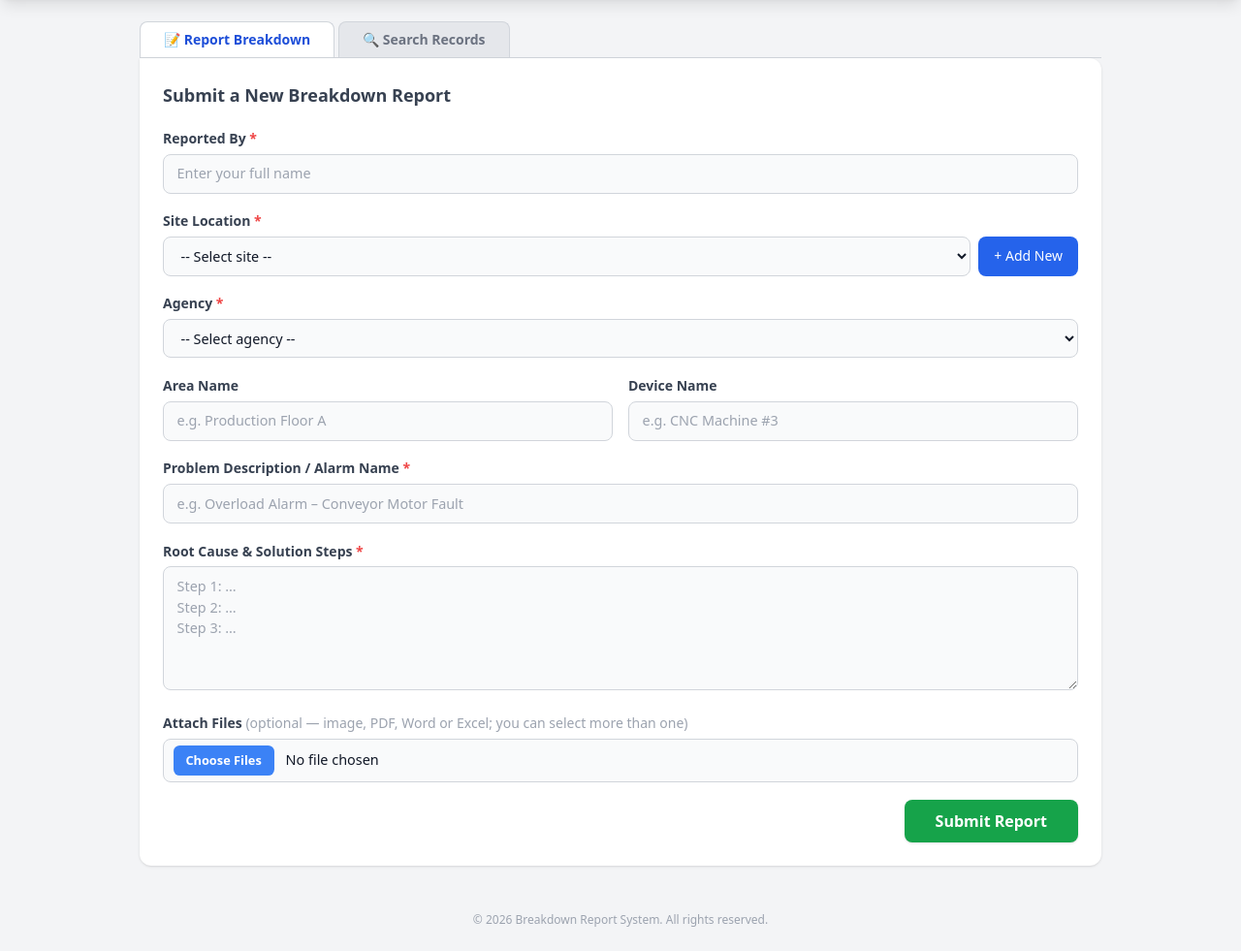
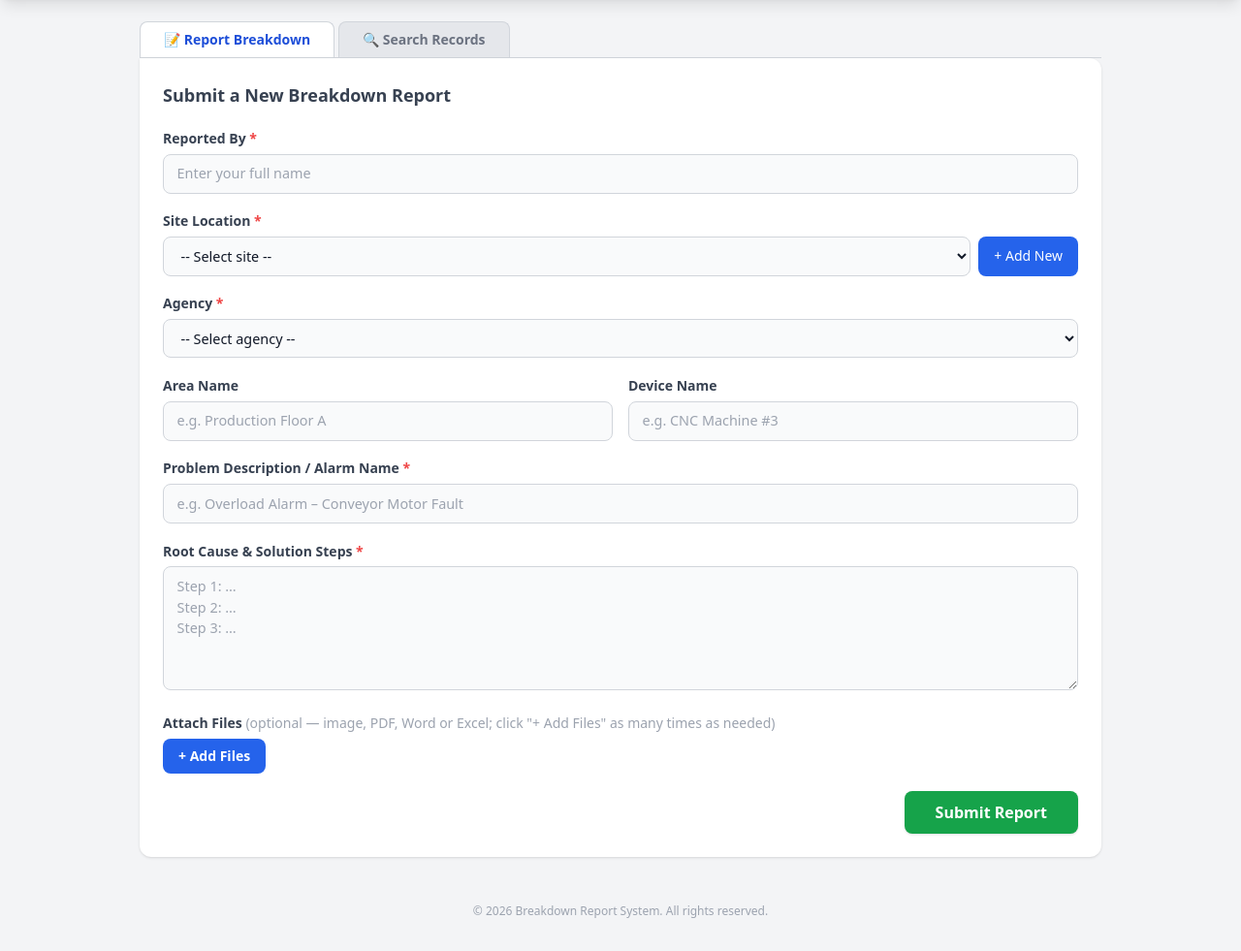
Before and after one commit to Satish1234-eng/breakdown-report, a website: page public/index.html in a window 1280 px wide. Shown: the part 75-1056 px from the top of the page at 97% size. Drawn offline with nearby package versions, Linux system fonts and the light colour scheme; no server answers.

Commit message:
Update index.html

```diff
--- a/public/index.html
+++ b/public/index.html
@@ -104,14 +104,21 @@
           <p class="err-msg hidden" id="err-root_cause">Please enter the root cause and solution steps.</p>
         </div>
 
-        <!-- Attachments (optional, multiple) -->
-        <div class="form-group">
-          <label class="form-label" for="attachment">Attach Files <span class="text-gray-400 font-normal">(optional — image, PDF, Word or Excel; you can select more than one)</span></label>
-          <input id="attachment" type="file" class="form-input file-input" multiple
-            accept=".jpg,.jpeg,.png,.gif,.webp,.pdf,.doc,.docx,.xls,.xlsx" />
-          <div id="attachment-name" class="text-xs text-gray-500 mt-2 space-y-1 hidden"></div>
-          <p class="err-msg hidden" id="err-attachment">Please attach valid file types (image, PDF, Word or Excel), up to 10 files.</p>
-        </div>
+        <!-- Attachments (optional, multiple, added incrementally) -->
+<div class="form-group">
+  <label class="form-label">Attach Files <span class="text-gray-400 font-normal">(optional — image, PDF, Word or Excel; click "+ Add Files" as many times as needed)</span></label>
+
+  <input id="attachment" type="file" class="hidden" multiple
+    accept=".jpg,.jpeg,.png,.gif,.webp,.pdf,.doc,.docx,.xls,.xlsx" />
+  <button type="button" id="btn-add-files"
+    onclick="document.getElementById('attachment').click()"
+    class="px-4 py-2 bg-blue-600 hover:bg-blue-700 text-white text-sm font-semibold rounded-lg transition">
+    + Add Files
+  </button>
+
+  <div id="attachment-name" class="mt-3 space-y-1.5"></div>
+  <p class="err-msg hidden" id="err-attachment">Please attach valid file types (image, PDF, Word or Excel), up to 10 files.</p>
+</div>
 
         <!-- Submit -->
         <div class="flex justify-end mt-4">
```
